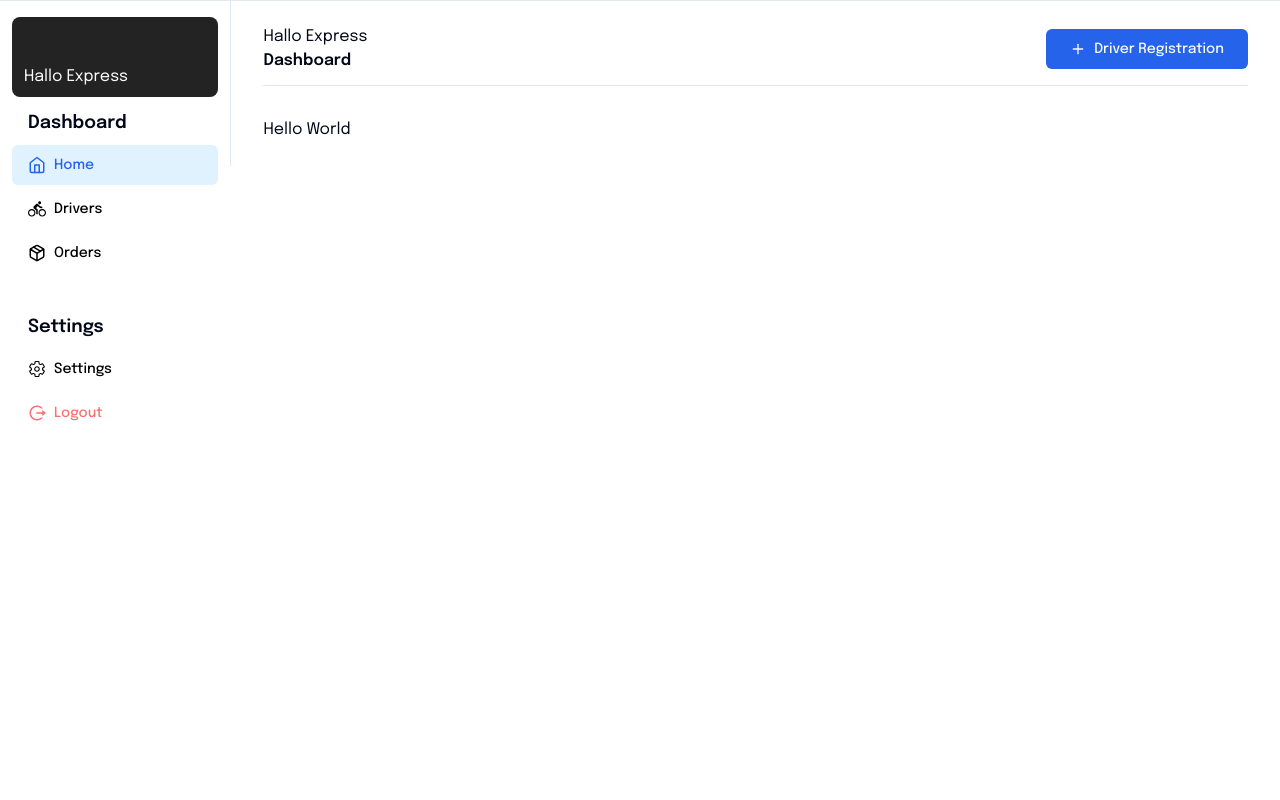
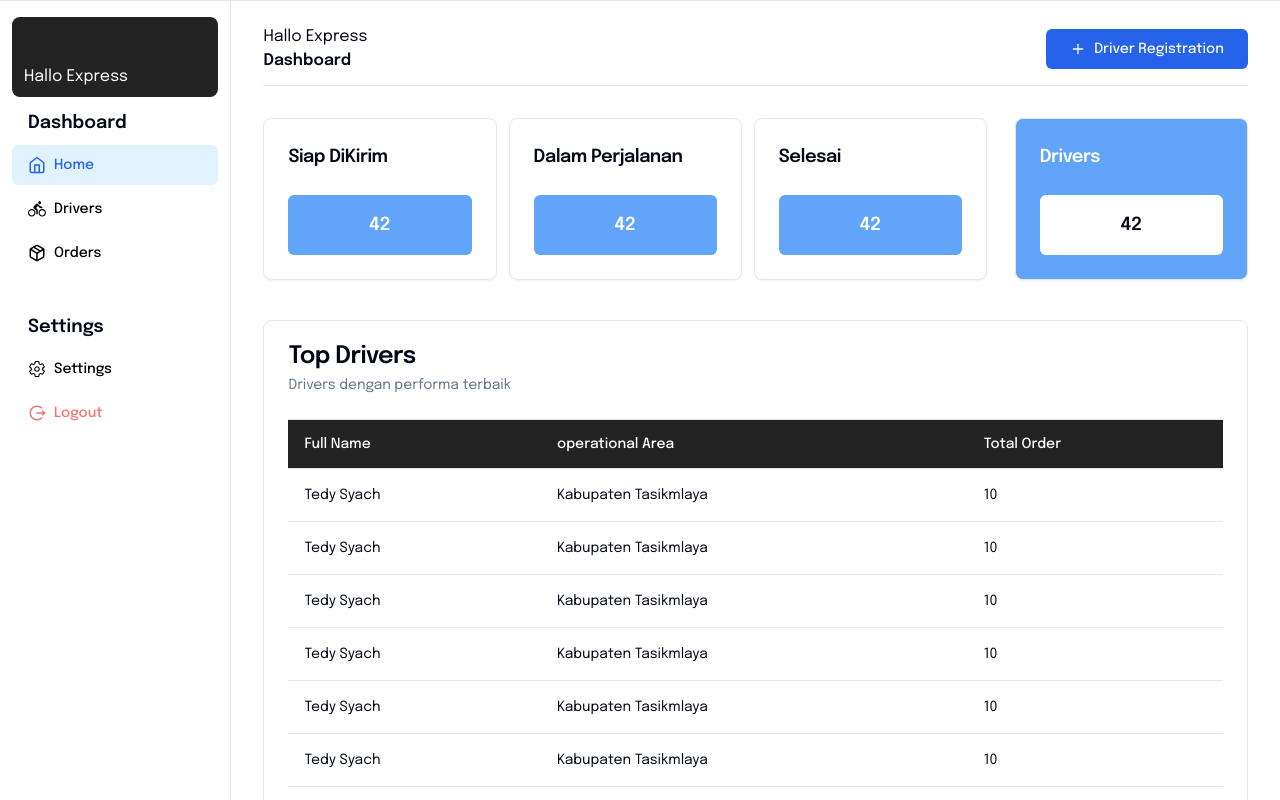
Before and after one commit to LostTapeWork/dashboard-hallo-express, a Next.js app: page / in a window 1280 px wide. Shown: the top 800 px of the page. Built offline with nearby package versions, Linux system fonts and the light colour scheme.

Commit message:
Drivers Fix

```diff
--- a/src/app/(dashboard)/driver-detail/[id]/page.tsx
+++ b/src/app/(dashboard)/driver-detail/[id]/page.tsx
@@ -1,3 +1,4 @@
+"use client";
 import { ArrowLeftIcon, MoreVertical } from "lucide-react";
 import Link from "next/link";
 
@@ -15,8 +16,34 @@ import {
 import { Separator } from "@/components/ui/separator";
 import { Badge } from "@/components/ui/badge";
 import { Button } from "@/components/ui/button";
+import {
+  Form,
+  FormControl,
+  FormDescription,
+  FormField,
+  FormItem,
+  FormLabel,
+  FormMessage,
+} from "@/components/ui/form";
+import { Input } from "@/components/ui/input";
+import { changePasswordSchema } from "@/lib/create-driver-schema";
+import { zodResolver } from "@hookform/resolvers/zod";
+import { useForm } from "react-hook-form";
+import { z } from "zod";
 
 export default function Page() {
+  const editDataSchema = useForm<z.infer<typeof changePasswordSchema>>({
+    resolver: zodResolver(changePasswordSchema),
+    defaultValues: {
+      // default values meneysuaikan dengan form schema
+      username: "",
+      password: "",
+    },
+  });
+
+  const onSubmit = (data: z.infer<typeof changePasswordSchema>) => {
+    console.log(data);
+  };
   return (
     <div>
       <div className="inline-flex  gap-5 mb-5">
@@ -33,7 +60,7 @@ export default function Page() {
       <Tabs defaultValue="detail">
         <TabsList className="mb-6">
           <TabsTrigger value="detail">Detail</TabsTrigger>
-          <TabsTrigger value="edit-data">Edit Data</TabsTrigger>
+          <TabsTrigger value="edit-data">Change Password</TabsTrigger>
         </TabsList>
         <TabsContent value="detail">
           <div className="flex flex-row justify-between mb-7">
@@ -133,7 +160,46 @@ export default function Page() {
             </Table>
           </div>
         </TabsContent>
-        <TabsContent value="edit-data">Change your password here.</TabsContent>
+        <TabsContent value="edit-data" className="w-[40%]">
+          <Form {...editDataSchema}>
+            <form
+              onSubmit={editDataSchema.handleSubmit(onSubmit)}
+              className="space-y-8"
+            >
+              <FormField
+                control={editDataSchema.control}
+                name="username"
+                render={({ field }) => (
+                  <FormItem>
+                    <FormLabel>Username</FormLabel>
+                    <FormControl>
+                      <Input placeholder="shadcn" {...field} />
+                    </FormControl>
+                    <FormDescription>
+                      This is your public display name.
+                    </FormDescription>
+                    <FormMessage />
+                  </FormItem>
+                )}
+              />
+              <FormField
+                control={editDataSchema.control}
+                name="password"
+                render={({ field }) => (
+                  <FormItem>
+                    <FormLabel>Password</FormLabel>
+                    <FormControl>
+                      <Input placeholder="shadcn" {...field} />
+                    </FormControl>
+                    <FormDescription>This is your password.</FormDescription>
+                    <FormMessage />
+                  </FormItem>
+                )}
+              />
+              <Button type="submit">Submit</Button>
+            </form>
+          </Form>
+        </TabsContent>
       </Tabs>
     </div>
   );
--- /dev/null
+++ b/src/app/(dashboard)/order-detail/[id]/page.tsx
@@ -0,0 +1,3 @@
+export default function Page() {
+  return <div>Page</div>;
+}
--- a/src/app/(dashboard)/orders/page.tsx
+++ b/src/app/(dashboard)/orders/page.tsx
@@ -22,6 +22,9 @@ import { MoreVertical } from "lucide-react";
 import { Tabs, TabsContent, TabsList, TabsTrigger } from "@/components/ui/tabs";
 import { FaArrowDownShortWide } from "react-icons/fa6";
 import { Input } from "@/components/ui/input";
+import { useRouter } from "next/navigation";
+import ActionButton from "@/components/action-button";
+import OrderActionButton from "@/components/order-button";
 
 export default function Page() {
   return (
@@ -96,13 +99,10 @@ export default function Page() {
                   <TableCell>{order.date}</TableCell>
                   <TableCell>{order.time}</TableCell>
                   <TableCell className="text-right">
-                    <Button
-                      size="icon"
-                      variant="outline"
-                      disabled={order.status === "Packaged"}
-                    >
-                      <MoreVertical className="w-4 h-4" />
-                    </Button>
+                    <OrderActionButton
+                      url={`/order-detail/${index}`}
+                      status={order.status}
+                    ></OrderActionButton>
                   </TableCell>
                 </TableRow>
               ))}
--- a/src/app/(dashboard)/page.tsx
+++ b/src/app/(dashboard)/page.tsx
@@ -1,5 +1,109 @@
 import Image from "next/image";
+import {
+  Card,
+  CardContent,
+  CardDescription,
+  CardFooter,
+  CardHeader,
+  CardTitle,
+} from "@/components/ui/card";
+import {
+  DRIVER_DUMMY,
+  DRIVER_LIST_COLUMN,
+  DRIVER_TOP_COLUMN,
+  DRIVER_TOP_DUMMY,
+} from "@/constants";
+import {
+  Table,
+  TableBody,
+  TableCaption,
+  TableCell,
+  TableHead,
+  TableHeader,
+  TableRow,
+} from "@/components/ui/table";
+import { Separator } from "@/components/ui/separator";
+import { Badge } from "@/components/ui/badge";
+import ActionButton from "@/components/action-button";
 
 export default function Home() {
-  return <div>Hello World</div>;
+  return (
+    <>
+      <div className="flex flex-row items-stretch gap-3 mb-10">
+        <Card className="w-full h-fit">
+          <CardHeader>
+            <CardTitle className="text-lg">Siap DiKirim</CardTitle>
+          </CardHeader>
+          <CardContent>
+            <div className="w-full bg-blue-400 text-white p-4 text-lg text-center font-semibold rounded-md">
+              42
+            </div>
+          </CardContent>
+        </Card>
+        <Card className="w-full h-fit">
+          <CardHeader>
+            <CardTitle className="text-lg">Dalam Perjalanan</CardTitle>
+          </CardHeader>
+          <CardContent>
+            <div className="w-full bg-blue-400 text-white p-4 text-lg text-center font-semibold rounded-md">
+              42
+            </div>
+          </CardContent>
+        </Card>
+        <Card className="w-full h-fit">
+          <CardHeader>
+            <CardTitle className="text-lg">Selesai</CardTitle>
+          </CardHeader>
+          <CardContent>
+            <div className="w-full bg-blue-400 text-white p-4 text-lg text-center font-semibold rounded-md">
+              42
+            </div>
+          </CardContent>
+        </Card>
+        <div className="w-4"></div>
+        <Card className="w-full h-fit bg-blue-400">
+          <CardHeader>
+            <CardTitle className="text-lg text-white">Drivers</CardTitle>
+          </CardHeader>
+          <CardContent>
+            <div className="w-full bg-white p-4 text-lg text-center font-semibold rounded-md">
+              42
+            </div>
+          </CardContent>
+        </Card>
+      </div>
+      <div className="flex flex-row gap-6">
+        <Card className="w-full">
+          <CardHeader>
+            <CardTitle>Top Drivers</CardTitle>
+            <CardDescription>Drivers dengan performa terbaik</CardDescription>
+          </CardHeader>
+          <CardContent>
+            <Separator />
+            <Table>
+              {/* <TableCaption>A list of your recent invoices.</TableCaption> */}
+              <TableHeader>
+                <TableRow className="bg-[#232323] hover:bg-[#232323]">
+                  {DRIVER_TOP_COLUMN.map((column, index) => (
+                    <TableHead key={index} className="text-white">
+                      {column}
+                    </TableHead>
+                  ))}
+                </TableRow>
+              </TableHeader>
+              <TableBody>
+                {DRIVER_TOP_DUMMY.map((driver, index) => (
+                  <TableRow key={index}>
+                    <TableCell>{driver.fullName}</TableCell>
+                    <TableCell>{driver.operationalArea}</TableCell>
+                    <TableCell>{driver.totalOrder}</TableCell>
+                  </TableRow>
+                ))}
+              </TableBody>
+            </Table>
+          </CardContent>
+        </Card>
+      </div>
+    </>
+  );
 }
--- /dev/null
+++ b/src/components/order-button.tsx
@@ -0,0 +1,27 @@
+"use client";
+
+import { MoreVertical } from "lucide-react";
+import { Button } from "./ui/button";
+import { useRouter } from "next/navigation";
+
+export default function OrderActionButton({
+  url,
+  status,
+}: {
+  url: string;
+  status: string;
+}) {
+  const router = useRouter();
+  return (
+    <Button
+      size="icon"
+      variant="outline"
+      onClick={() => {
+        router.push(url);
+      }}
+      disabled={status === "In Delivery" || status === "Packaged"}
+    >
+      <MoreVertical className="w-4 h-4" />
+    </Button>
+  );
+}
--- a/src/constants/index.ts
+++ b/src/constants/index.ts
@@ -6,6 +6,64 @@ const DRIVER_LIST_COLUMN: string[] = [
   "Operational Area",
   "Status",
 ];
+const DRIVER_TOP_COLUMN: string[] = [
+  "Full Name",
+  "operational Area",
+  "Total Order",
+];
+
+const DRIVER_TOP_DUMMY = [
+  {
+    fullName: "Tedy Syach",
+    operationalArea: "Kabupaten Tasikmlaya",
+    totalOrder: 10,
+  },
+  {
+    fullName: "Tedy Syach",
+    operationalArea: "Kabupaten Tasikmlaya",
+    totalOrder: 10,
+  },
+  {
+    fullName: "Tedy Syach",
+    operationalArea: "Kabupaten Tasikmlaya",
+    totalOrder: 10,
+  },
+  {
+    fullName: "Tedy Syach",
+    operationalArea: "Kabupaten Tasikmlaya",
+    totalOrder: 10,
+  },
+  {
+    fullName: "Tedy Syach",
+    operationalArea: "Kabupaten Tasikmlaya",
+    totalOrder: 10,
+  },
+  {
+    fullName: "Tedy Syach",
+    operationalArea: "Kabupaten Tasikmlaya",
+    totalOrder: 10,
+  },
+  {
+    fullName: "Tedy Syach",
+    operationalArea: "Kabupaten Tasikmlaya",
+    totalOrder: 10,
+  },
+  {
+    fullName: "Tedy Syach",
+    operationalArea: "Kabupaten Tasikmlaya",
+    totalOrder: 10,
+  },
+  {
+    fullName: "Tedy Syach",
+    operationalArea: "Kabupaten Tasikmlaya",
+    totalOrder: 10,
+  },
+  {
+    fullName: "Tedy Syach",
+    operationalArea: "Kabupaten Tasikmlaya",
+    totalOrder: 10,
+  },
+];
 
 const DRIVER_DUMMY = [
   {
@@ -13,6 +71,54 @@ const DRIVER_DUMMY = [
     plateNumber: "B 1234 ABC",
     operationalArea: "Kabupaten Tasikmlaya",
     status: "Active",
+  },
+  {
+    fullName: "Tedy Syach",
+    plateNumber: "B 1234 ABC",
+    operationalArea: "Kabupaten Tasikmlaya",
+    status: "UnActive",
+  },
+  {
+    fullName: "Tedy Syach",
+    plateNumber: "B 1234 ABC",
+    operationalArea: "Kabupaten Tasikmlaya",
+    status: "UnActive",
+  },
+  {
+    fullName: "Tedy Syach",
+    plateNumber: "B 1234 ABC",
+    operationalArea: "Kabupaten Tasikmlaya",
+    status: "UnActive",
+  },
+  {
+    fullName: "Tedy Syach",
+    plateNumber: "B 1234 ABC",
+    operationalArea: "Kabupaten Tasikmlaya",
+    status: "UnActive",
+  },
+  {
+    fullName: "Tedy Syach",
+    plateNumber: "B 1234 ABC",
+    operationalArea: "Kabupaten Tasikmlaya",
+    status: "UnActive",
+  },
+  {
+    fullName: "Tedy Syach",
+    plateNumber: "B 1234 ABC",
+    operationalArea: "Kabupaten Tasikmlaya",
+    status: "UnActive",
+  },
+  {
+    fullName: "Tedy Syach",
+    plateNumber: "B 1234 ABC",
+    operationalArea: "Kabupaten Tasikmlaya",
+    status: "UnActive",
+  },
+  {
+    fullName: "Tedy Syach",
+    plateNumber: "B 1234 ABC",
+    operationalArea: "Kabupaten Tasikmlaya",
+    status: "UnActive",
   },
   {
     fullName: "Tedy Syach",
@@ -118,4 +224,6 @@ export {
   READYTODELIVER_ORDER_DUMMY,
   DALAMPERJALANAN_ORDER_DUMMY,
   SELESAI_ORDER_DUMMY,
+  DRIVER_TOP_COLUMN,
+  DRIVER_TOP_DUMMY,
 };
--- a/src/lib/create-driver-schema.ts
+++ b/src/lib/create-driver-schema.ts
@@ -31,4 +31,13 @@ const driverSchema = z.object({
     .min(3, "Date of birth is required"),
 });
 
-export { driverSchema };
+const changePasswordSchema = z.object({
+  username: z
+    .string({ required_error: "Username is required" })
+    .min(8, "Username must be at least 8 characters long"),
+  password: z
+    .string({ required_error: "Password is required" })
+    .min(8, "Password must be at least 8 characters long"),
+});
+
+export { driverSchema, changePasswordSchema };
```
